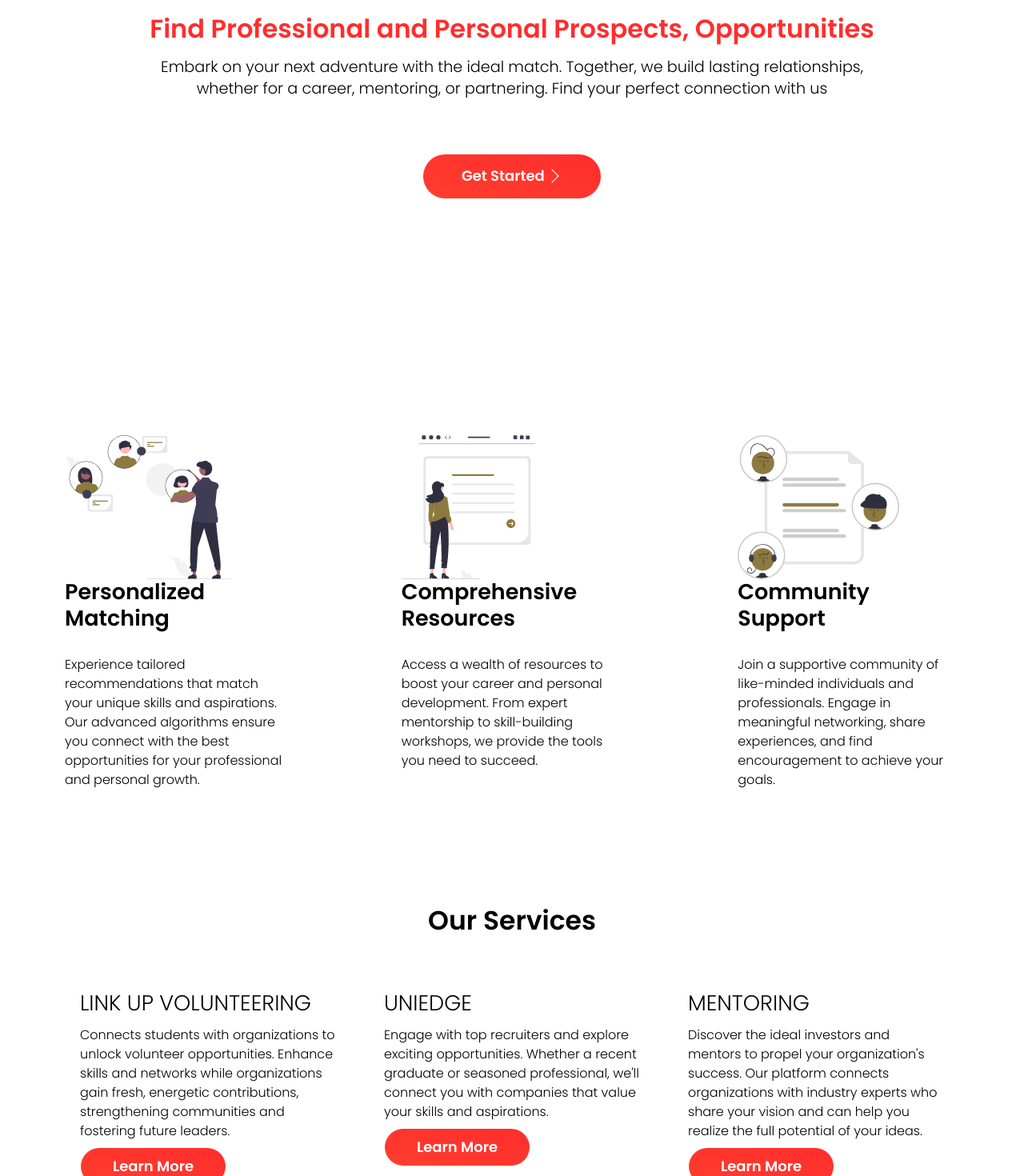
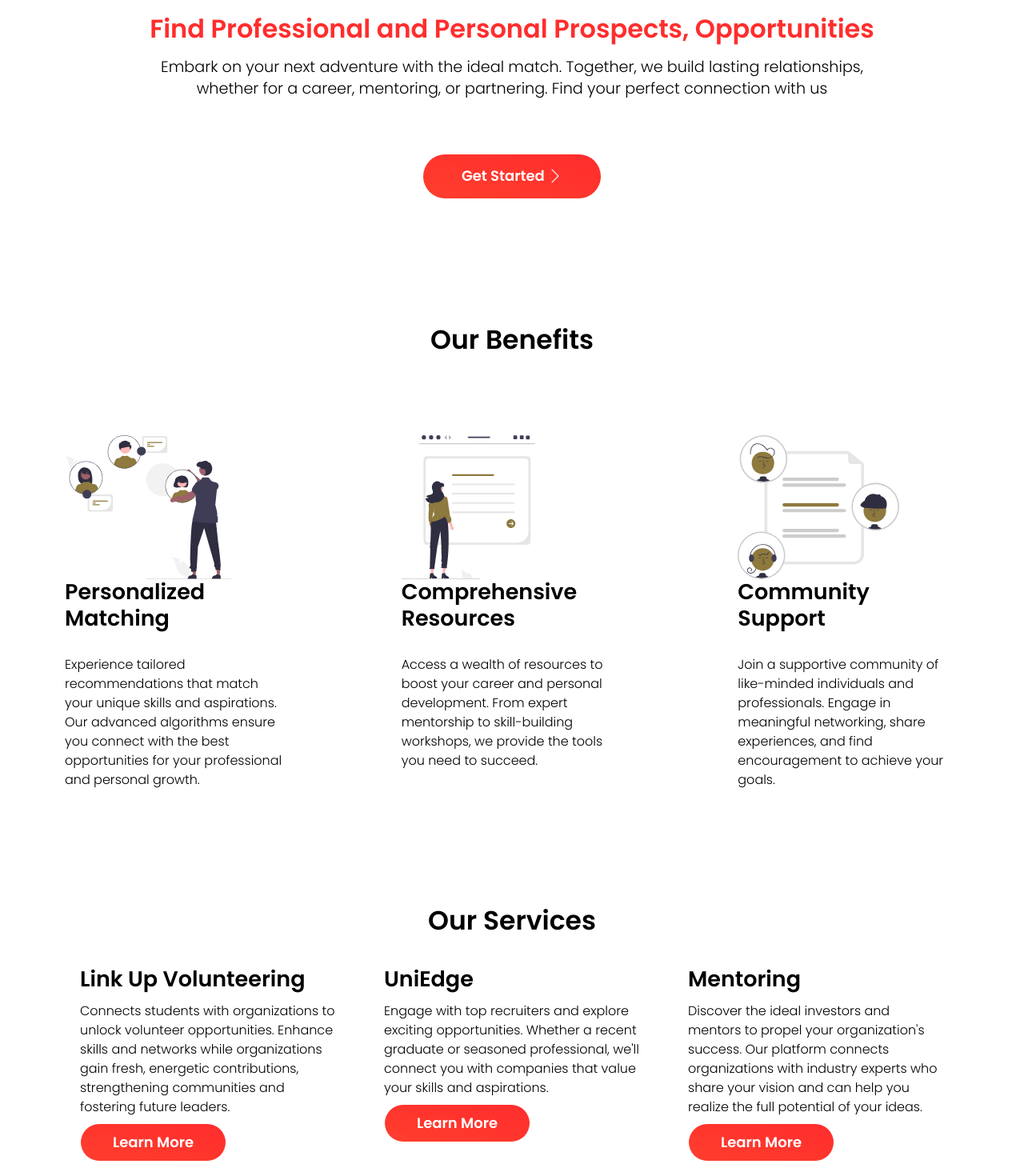
Before and after one commit to UniEdgeUCSD2024/UniEdge_UI, a React (Create React App) app: page / in a window 1280 px wide. Shown: the part 284-1754 px from the top of the page at 80% size. Built offline with nearby package versions, Linux system fonts and the light colour scheme; no server answers; the database is empty.

Commit message:
match benefits

```diff
--- a/src/components/OriginalHome.jsx
+++ b/src/components/OriginalHome.jsx
@@ -58,9 +58,7 @@
 
       <section className='section section-lg'>
         {/* benefits heading in center */}
-        <h1 className='h1 font-weight-bold text-center text-white'>
-          Our Benefits
-        </h1>
+        <h1 className='h1 font-weight-bold text-center'>Our Benefits</h1>
 
         <Row className='px-4'>
           {[
@@ -120,8 +118,8 @@
                 <Col md='4'>
                   <Card className='card-plain'>
                     <CardBody>
-                      <CardTitle tag='h2' className='text-bold title'>
-                        LINK UP VOLUNTEERING
+                      <CardTitle tag='h2' className='font-weight-bold'>
+                        Link Up Volunteering
                       </CardTitle>
                       <CardText>
                         Connects students with organizations to unlock volunteer
@@ -143,8 +141,8 @@
                 <Col md='4'>
                   <Card className='card-plain'>
                     <CardBody>
-                      <CardTitle tag='h2' className='text-bold title'>
-                        UNIEDGE
+                      <CardTitle tag='h2' className='font-weight-bold'>
+                        UniEdge
                       </CardTitle>
                       <CardText>
                         Engage with top recruiters and explore exciting
@@ -166,8 +164,8 @@
                 <Col md='4'>
                   <Card className='card-plain'>
                     <CardBody>
-                      <CardTitle tag='h2' className='text-bold title'>
-                        MENTORING
+                      <CardTitle tag='h2' className='font-weight-bold'>
+                        Mentoring
                       </CardTitle>
                       <CardText>
                         Discover the ideal investors and mentors to propel your
```
